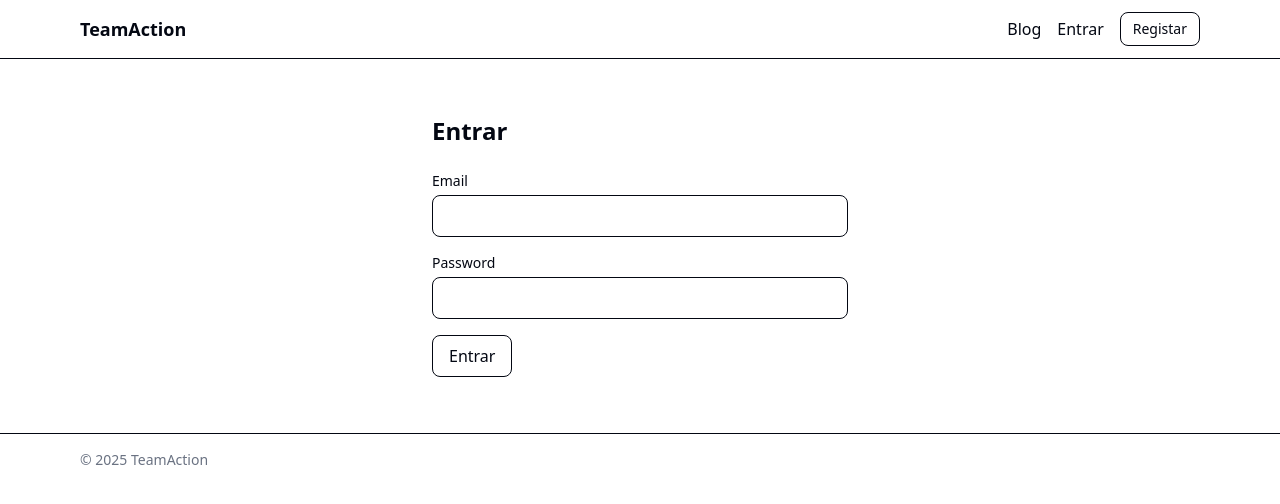
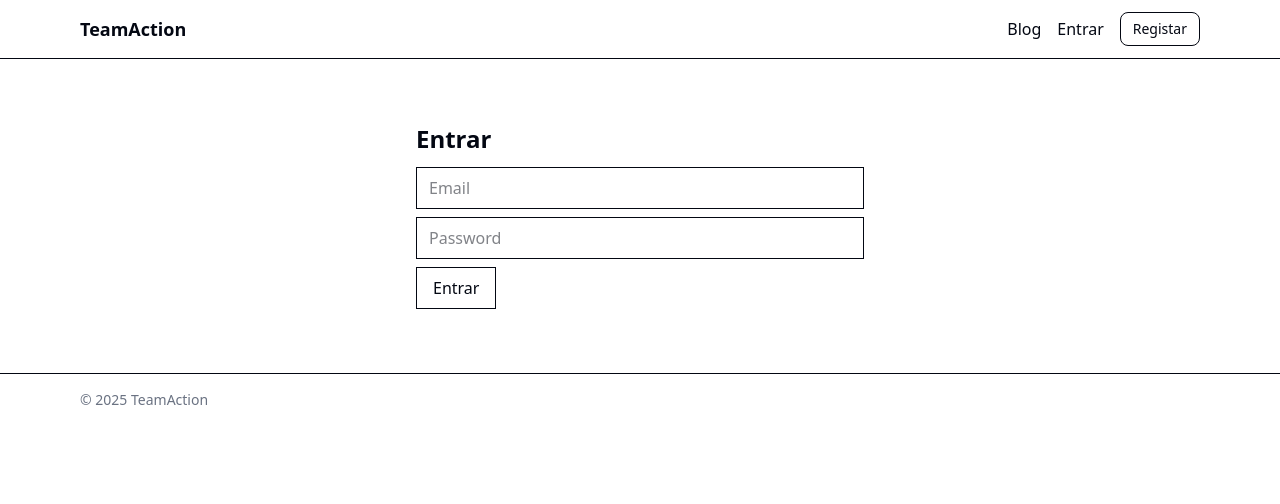
Before and after one commit to MarcosADL/teamaction, a Next.js app: page /login in a window 1280 px wide. Shown: the top 504 px of the page. Built offline with nearby package versions, Linux system fonts and the light colour scheme; no server answers.

Commit message:
feat(auth): criar cookie de sessão após login Supabase

```diff
--- a/app/login/page.tsx
+++ b/app/login/page.tsx
@@ -1,13 +1,63 @@
-// app/login/page.tsx
-import { Suspense } from "react";
-import LoginClient from "./login-client";
-
-export const dynamic = "force-dynamic";
+'use client';
+import { useState } from 'react';
+import { useRouter } from 'next/navigation';
+import { supabaseBrowser } from '../../lib/supabase-browser';
 
 export default function LoginPage() {
+  const [email, setEmail] = useState('');
+  const [password, setPassword] = useState('');
+  const [msg, setMsg] = useState<string | null>(null);
+  const [loading, setLoading] = useState(false);
+  const router = useRouter();
+
+  async function onSubmit(e: React.FormEvent) {
+    e.preventDefault();
+    setMsg('A autenticar…');
+    setLoading(true);
+
+    const { error } = await supabaseBrowser().auth.signInWithPassword({
+      email: email.trim(),
+      password: password.trim(),
+    });
+
+    if (error) {
+      setLoading(false);
+      setMsg('ERRO: ' + error.message); // mostra o erro real do Supabase
+      return;
+    }
+
+    // ✅ Criar cookie de sessão para o middleware deixar passar
+    const res = await fetch('/api/session', {
+      method: 'POST',
+      headers: { 'Content-Type': 'application/json' },
+      // por agora, força admin; depois puxamos da metadata do user
+      body: JSON.stringify({ role: 'admin' }),
+    });
+
+    setLoading(false);
+
+    if (!res.ok) {
+      setMsg('Sessão criada no Supabase, mas falhou criar cookie local.');
+      return;
+    }
+
+    setMsg('Ok, sessão iniciada!');
+    router.push('/backoffice'); // agora passa no middleware
+  }
+
   return (
-    <Suspense fallback={<div>Carregar…</div>}>
-      <LoginClient />
-    </Suspense>
+    <main className="max-w-md mx-auto py-12 space-y-3">
+      <h1 className="text-2xl font-bold">Entrar</h1>
+      <form onSubmit={onSubmit} className="space-y-2">
+        <input className="border px-3 py-2 w-full" placeholder="Email"
+               value={email} onChange={e=>setEmail(e.target.value)} />
+        <input className="border px-3 py-2 w-full" placeholder="Password" type="password"
+               value={password} onChange={e=>setPassword(e.target.value)} />
+        <button disabled={loading} className="border px-4 py-2">
+          {loading ? 'A entrar…' : 'Entrar'}
+        </button>
+      </form>
+      {msg && <p className="text-sm">{msg}</p>}
+    </main>
   );
 }
```
Also changed, not shown: app/api/session/route.ts (added).
